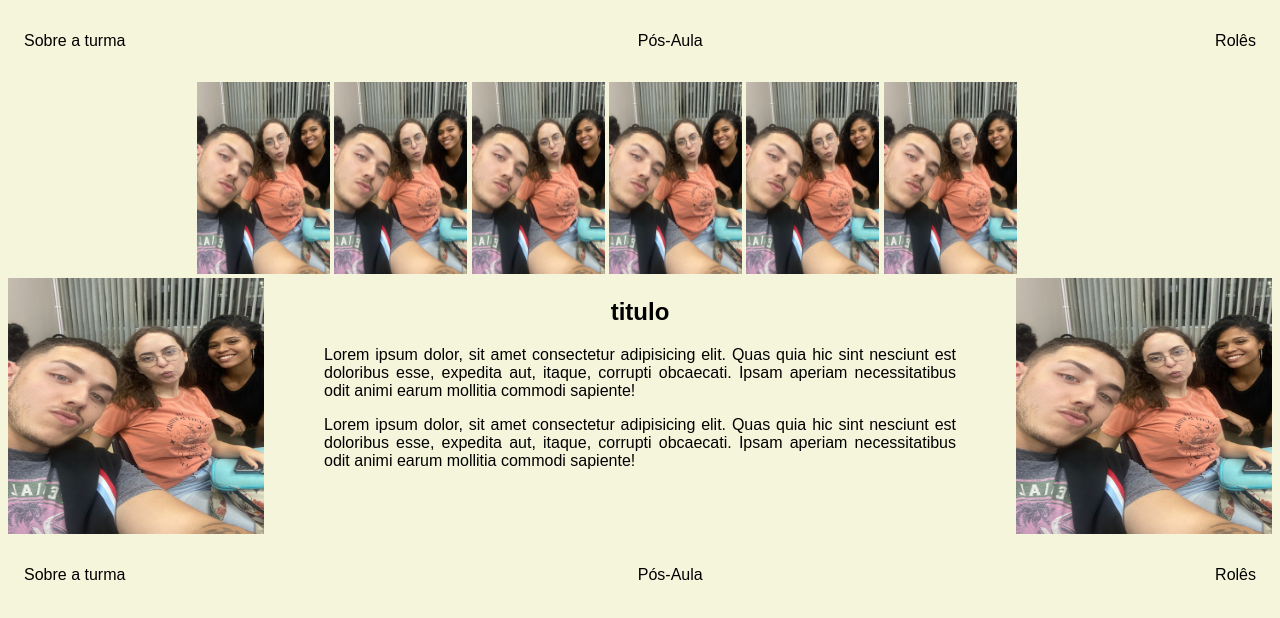
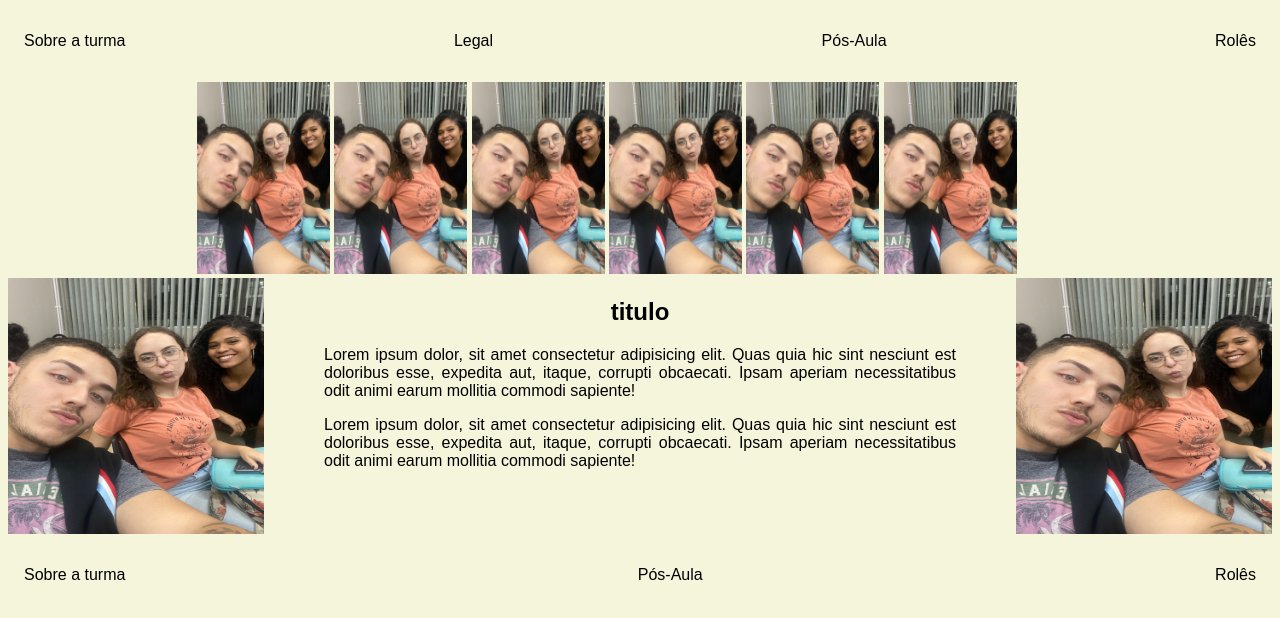
Before and after one commit to joianahorrana/blog-ads, a plain HTML site: page index.html in a window 1280 px wide. Drawn offline with Linux system fonts and the light colour scheme.

Commit message:
adicionei link

```diff
--- a/index.html
+++ b/index.html
@@ -13,6 +13,9 @@
             <ul>
                 <li>
                     <a>Sobre a turma</a>
+                </li>
+                <li>
+                    <a>Legal</a>
                 </li>
                 <li>
                     <a>Pós-Aula</a>
```
